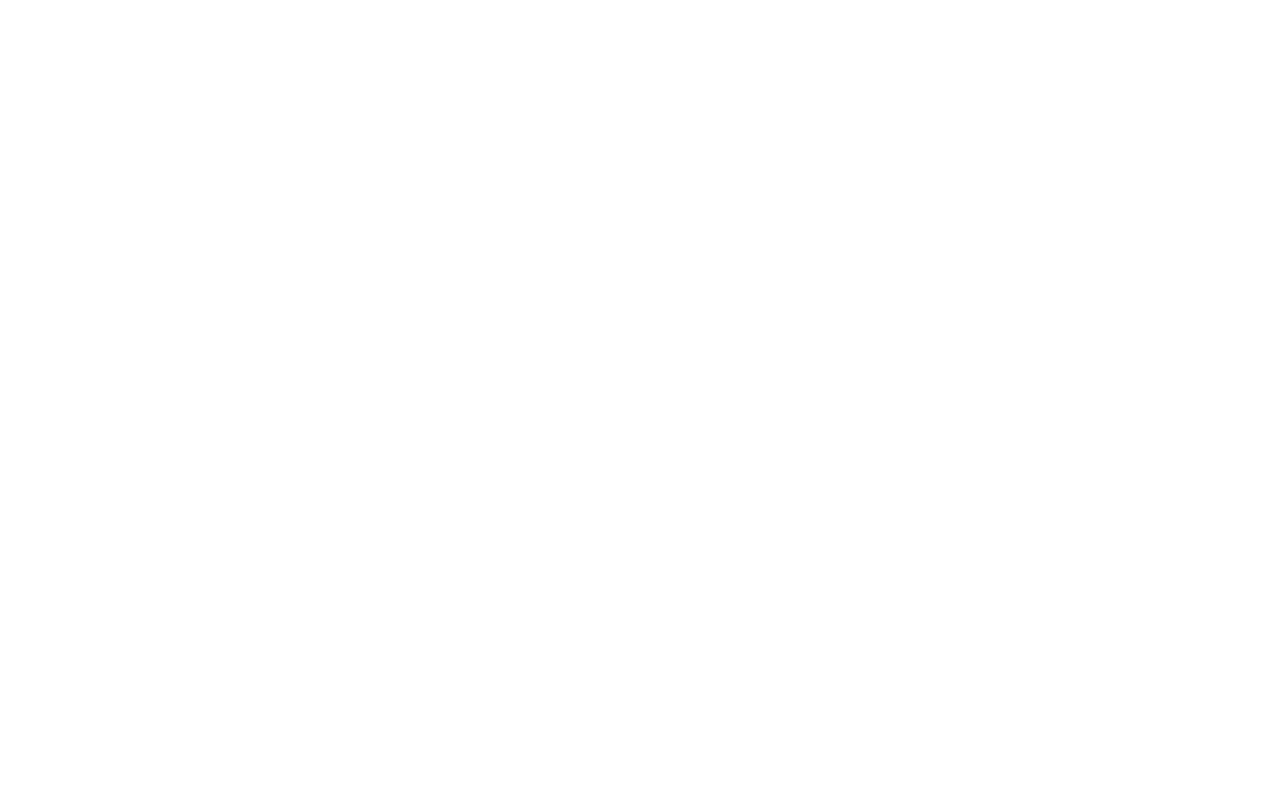
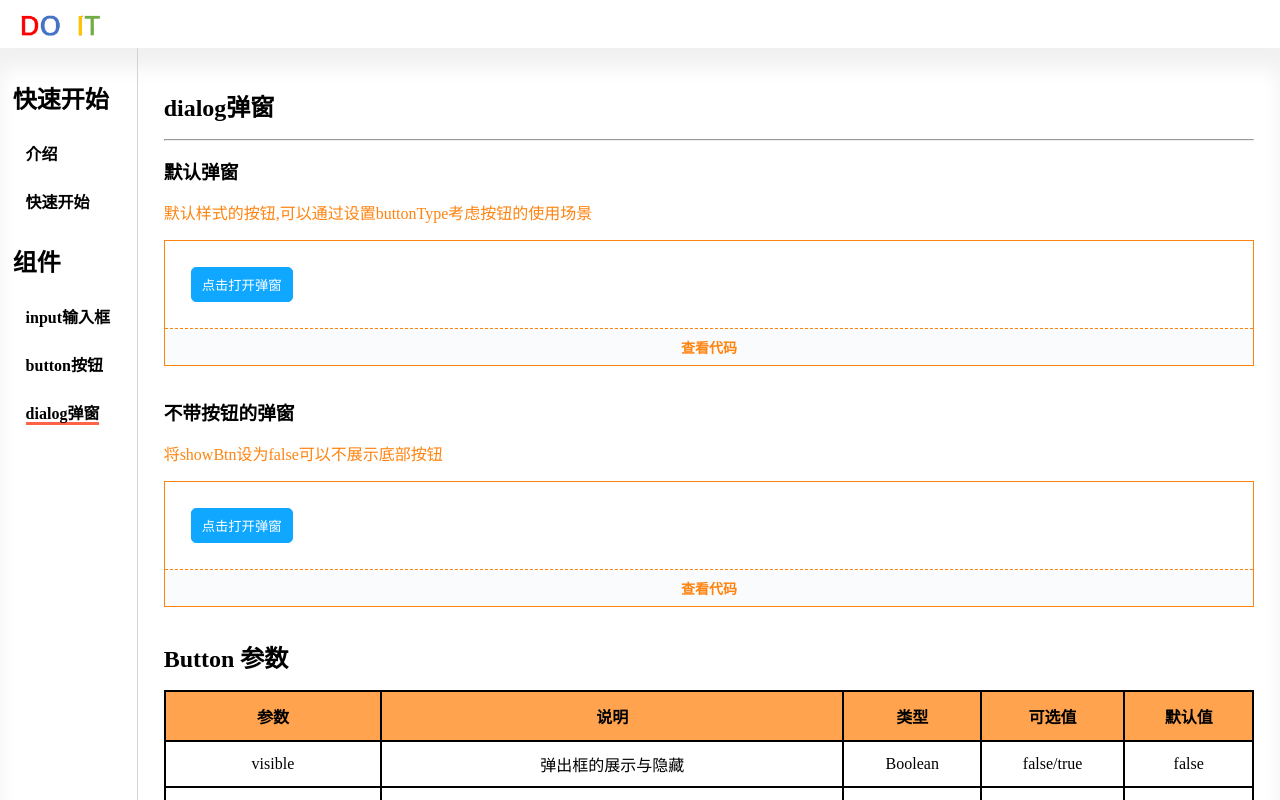
Before and after one commit to zhou-ouha/DoIt_ui, a Vue app: page /Docs/Ddialog in a window 1280 px wide. Before the commit this address had no page. Built offline with nearby package versions, Linux system fonts and the light colour scheme.

Commit message:
弹出框

```diff
--- /dev/null
+++ b/src/lib/dialog.vue
@@ -0,0 +1,111 @@
+<template>
+  <div v-if="visible">
+    <teleport to='body'>
+      <div class="doit-dialog-mask" @click="isCloseByMask == true ? close() : ''"></div>
+      <div class="doit-dialog-wrapper">
+        <div class="doit-dialog">
+          <header>
+            <slot name="title"/>
+            <span @click="close" class="doit-dialog-close"></span>
+          </header>
+          <main>
+            <slot name="content"/>
+          </main>
+          <footer>
+            <Doitbutton status="info" @click="close" v-if="showBtn">取消</Doitbutton>
+            <Doitbutton status="primary" @click="close" v-if="showBtn">确定</Doitbutton>
+          </footer>
+        </div>
+      </div>
+    </teleport>
+  </div>
+</template>
+
+<script>
+import Doitbutton from "../lib/button.vue"
+export default {
+  components:{Doitbutton},
+  props:{
+    visible:{
+      type:Boolean,
+      default:false
+    },
+    close:{
+      type:Function
+    },
+    isCloseByMask:{
+      type:Boolean,
+      default:true
+    },
+    showBtn:{
+      type:Boolean,
+      default:true
+    }
+  },
+  setup(props,context){
+    return {
+    }
+  }
+
+}
+</script>
+
+<style scoped lang="scss">
+.doit-dialog{
+  min-width: 25em;
+  max-width: 90%;
+  background-color: rgb(255, 255, 255);
+  border-radius: 5px;
+  &-mask{
+    position: fixed;
+    top: 0;
+    left: 0;
+    width: 100%;
+    height: 100%;
+    background-color: rgba(0, 0, 0, 0.5);
+  }
+  &-wrapper{
+    position: fixed;
+    top: 50%;
+    left: 50%;
+    transform: translate(-50%,-50%);
+  }
+  header{
+    padding: 12px 16px;
+    border-bottom: 1px solid rgb(184, 184, 184);
+    display: flex;
+    align-items: center;
+    justify-content: space-between;
+    font-size: 20px;
+  }
+  main{
+    padding: 12px 16px;
+  }
+  footer{
+    padding: 12px 16px;
+    text-align: right;
+  }
+  &-close{
+    position: relative;
+    width: 16px;
+    height: 16px;
+    cursor: pointer;
+    &::before,&::after{
+      content: '';
+      height: 1px;
+      background-color: black;
+      width: 100%;
+      position: absolute;
+      top: 50%;
+      left: 50%;
+    }
+    &::before {
+      transform: translate(-50%, -50%) rotate(-45deg);
+    }
+
+    &::after {
+      transform: translate(-50%, -50%) rotate(45deg);
+    }
+  }
+}
+</style>
--- a/src/plugins/customBlock.ts
+++ b/src/plugins/customBlock.ts
@@ -4,7 +4,6 @@ import { baseParse } from "@vue/compiler-core"
 const vitePluginVue = {
   name:"preview",
   transform(code : any, id : any) {
-    console.log(id+"@@@@@");
 
     if(!/\/src\/views\/doc\/.*\.preview\.vue/.test(id) ||
     !/vue&type=preview/.test(id)){
--- a/src/router/index.ts
+++ b/src/router/index.ts
@@ -28,6 +28,10 @@ const routes: Array<RouteRecordRaw> = [
         path:'Dbutton',
         component:()=> import('../views/doc/button/Dbutton.vue')
       },
+      {
+        path:'Ddialog',
+        component:()=> import('../views/doc/dialog/Ddialog.vue')
+      },
     ]
   }
 ]
--- a/src/views/Docs.vue
+++ b/src/views/Docs.vue
@@ -12,6 +12,7 @@
         <ul>
           <li><router-link to="/Docs/Dinput">input输入框</router-link></li>
           <li><router-link to="/Docs/Dbutton">button按钮</router-link></li>
+          <li><router-link to="/Docs/Ddialog">dialog弹窗</router-link></li>
         </ul>
       </aside>
       <main>
--- a/src/views/doc/button/Dbutton.vue
+++ b/src/views/doc/button/Dbutton.vue
@@ -9,12 +9,12 @@
     <p>可以通过设置status改变按钮的颜色</p>
     <Demo :component="button2"/>
     <h3>禁用按钮</h3>
-    <p>可以通过设置disabled改变按钮的颜色</p>
+    <p>可以设置disabled使按钮禁用</p>
     <div class="disabled">
        <Demo :component="button3"/>
     </div>
     <h3>基础按钮</h3>
-    <p>可以通过设置status改变按钮的颜色</p>
+    <p>可以通过设置size改变按钮的大小</p>
     <Demo :component="button4"/>
     <h3>加载按钮</h3>
     <p>loading属性可以让按钮处于加载中状态</p>
--- /dev/null
+++ b/src/views/doc/dialog/Ddialog.vue
@@ -0,0 +1,101 @@
+<template>
+  <div class="buttonBox">
+    <h2>dialog弹窗</h2>
+    <hr>
+    <h3>默认弹窗</h3>
+    <p>默认样式的按钮,可以通过设置buttonType考虑按钮的使用场景</p>
+    <Demo :component="dialog1"/>
+    <h3>不带按钮的弹窗</h3>
+    <p>将showBtn设为false可以不展示底部按钮</p>
+    <Demo :component="dialog2"/>
+    <div class="button-attribute">
+      <h2>Button 参数</h2>
+      <table class="attribute-table" border="0" align="center">
+        <thead>
+          <tr>
+            <th>参数</th>
+            <th>说明</th>
+            <th>类型</th>
+            <th>可选值</th>
+            <th>默认值</th>
+          </tr>
+        </thead>
+        <tbody>
+          <tr>
+            <td>visible</td>
+            <td>弹出框的展示与隐藏</td>
+            <td>Boolean</td>
+            <td>false/true</td>
+            <td>false</td>
+          </tr>
+          <tr>
+            <td>close</td>
+            <td>弹窗框的关闭函数</td>
+            <td>Function</td>
+            <td>*</td>
+            <td>*</td>
+          </tr>
+          <tr>
+            <td>isCloseByMask</td>
+            <td>是否可以通过点击遮罩层关闭弹窗</td>
+            <td>Boolean</td>
+            <td>true/false</td>
+            <td>true</td>
+          </tr>
+          <tr>
+            <td>showBtn</td>
+            <td>是否展示底部按钮</td>
+            <td>Boolean</td>
+            <td>true/false</td>
+            <td>true</td>
+          </tr>
+        </tbody>
+      </table>
+    </div>
+  </div>
+</template>
+
+<script lang="ts">
+import Demo from "../../../components/Demo.vue"
+import dialog1 from "../dialog/dialog1.preview.vue"
+import dialog2 from "../dialog/dialog2.preview.vue"
+  export default{
+    components:{Demo},
+    setup(){
+      return {
+        dialog1,dialog2
+      }
+    }
+  }
+</script>
+
+<style scoped lang="scss">
+.buttonBox{
+  padding: 5vh 2vw;
+  h2{
+    margin-bottom: 2vh;
+  }
+  h3{
+    margin: 2vh 0;
+  }
+  p{
+    color: #ff830f;
+  }
+  .attribute-table{
+    background-color: black;
+    width: 100%;
+    th{
+      background-color: rgb(255, 163, 78);
+      padding: 12px;
+    }
+    td{
+      background-color: #fff;
+      padding: 10px;
+      text-align: center;
+    }
+  }
+  .input-attribute{
+    margin-bottom: 8vh;
+  }
+}
+</style>
--- /dev/null
+++ b/src/views/doc/dialog/dialog1.preview.vue
@@ -0,0 +1,45 @@
+<preview>基础弹窗</preview>
+<template>
+  <Button @click="openDialog">点击打开弹窗</Button>
+  <Dialog
+    :visible="visible"
+    :close="close"
+    :isCloseByMask="closeByMask"
+  >
+    <template v-slot:title>
+      <div>
+        提示
+      </div>
+    </template>
+    <template v-slot:content>
+      <div>
+        默认使用底部按钮
+      </div>
+    </template>
+  </Dialog>
+</template>
+
+<script lang="ts">
+import {ref} from "vue"
+import Dialog from "../../../lib/dialog.vue"
+import Button from "../../../lib/button.vue"
+export default {
+  components:{Dialog,Button},
+  setup(){
+    let visible = ref(false)
+    let closeByMask = ref(true)
+    const openDialog = () =>{
+      visible.value = !visible.value
+    }
+    const close = ()=>{
+      visible.value = false;
+    }
+    return {
+      visible,
+      openDialog,
+      close,
+      closeByMask,
+    }
+  }
+}
+</script>
--- /dev/null
+++ b/src/views/doc/dialog/dialog2.preview.vue
@@ -0,0 +1,46 @@
+<preview>基础弹窗</preview>
+<template>
+  <Button @click="openDialog">点击打开弹窗</Button>
+  <Dialog
+    :visible="visible"
+    :close="close"
+    :isCloseByMask="closeByMask"
+    :showBtn="false"
+  >
+    <template v-slot:title>
+      <div>
+        提示
+      </div>
+    </template>
+    <template v-slot:content>
+      <div>
+        默认使用底部按钮
+      </div>
+    </template>
+  </Dialog>
+</template>
+
+<script lang="ts">
+import {ref} from "vue"
+import Dialog from "../../../lib/dialog.vue"
+import Button from "../../../lib/button.vue"
+export default {
+  components:{Dialog,Button},
+  setup(){
+    let visible = ref(false)
+    let closeByMask = ref(true)
+    const openDialog = () =>{
+      visible.value = !visible.value
+    }
+    const close = ()=>{
+      visible.value = false;
+    }
+    return {
+      visible,
+      openDialog,
+      close,
+      closeByMask,
+    }
+  }
+}
+</script>
```
